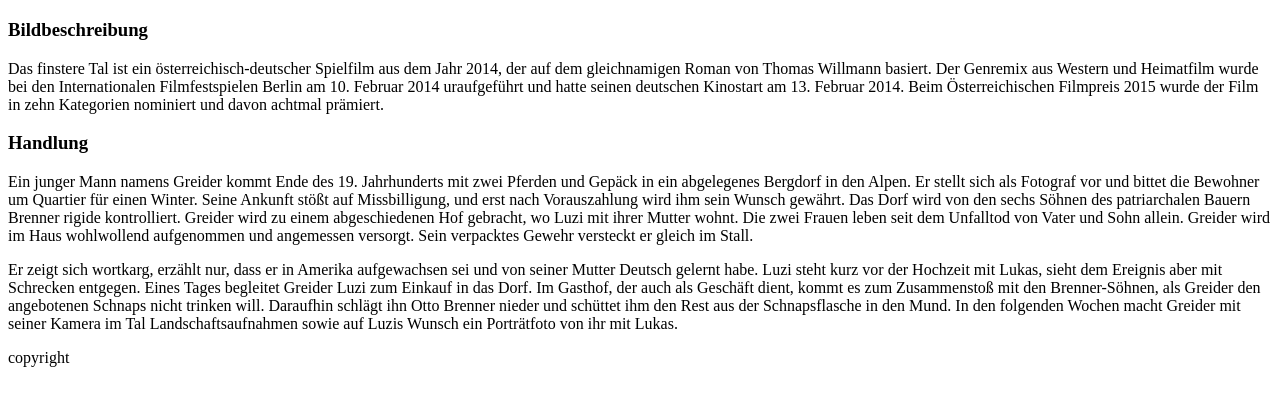
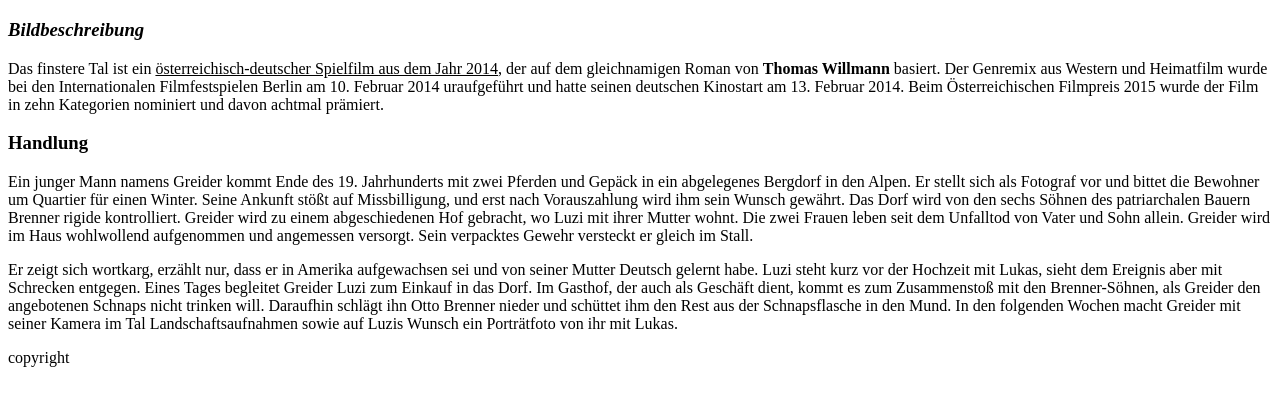
Before and after one commit to roman-cf/WF-HTML5-DAY01-Roman-Vinzenz, a plain HTML site: page basicExercise5.html in a window 1280 px wide. Shown: the part 61-466 px from the top of the page. Drawn offline with Linux system fonts and the light colour scheme.

Commit message:
Movieseite erweitern

```diff
--- a/basicExercise5.html
+++ b/basicExercise5.html
@@ -11,8 +11,8 @@
 </header>
 
 <main>
-	<h3>Bildbeschreibung</h3>
-	<span>Das finstere Tal ist ein österreichisch-deutscher Spielfilm aus dem Jahr 2014, der auf dem gleichnamigen Roman von Thomas Willmann basiert. Der Genremix aus Western und Heimatfilm wurde bei den Internationalen Filmfestspielen Berlin am 10. Februar 2014 uraufgeführt und hatte seinen deutschen Kinostart am 13. Februar 2014. Beim Österreichischen Filmpreis 2015 wurde der Film in zehn Kategorien nominiert und davon achtmal prämiert.</span>
+	<h3><i>Bildbeschreibung</i></h3>
+	<span>Das finstere Tal ist ein <u>österreichisch-deutscher Spielfilm aus dem Jahr 2014</u>, der auf dem gleichnamigen Roman von <strong>Thomas Willmann </strong>basiert. Der Genremix aus Western und Heimatfilm wurde bei den Internationalen Filmfestspielen Berlin am 10. Februar 2014 uraufgeführt und hatte seinen deutschen Kinostart am 13. Februar 2014. Beim Österreichischen Filmpreis 2015 wurde der Film in zehn Kategorien nominiert und davon achtmal prämiert.</span>
 	<h3>Handlung</h3>
 	<span><p>Ein junger Mann namens Greider kommt Ende des 19. Jahrhunderts mit zwei Pferden und Gepäck in ein abgelegenes Bergdorf in den Alpen. Er stellt sich als Fotograf vor und bittet die Bewohner um Quartier für einen Winter. Seine Ankunft stößt auf Missbilligung, und erst nach Vorauszahlung wird ihm sein Wunsch gewährt. Das Dorf wird von den sechs Söhnen des patriarchalen Bauern Brenner rigide kontrolliert. Greider wird zu einem abgeschiedenen Hof gebracht, wo Luzi mit ihrer Mutter wohnt. Die zwei Frauen leben seit dem Unfalltod von Vater und Sohn allein. Greider wird im Haus wohlwollend aufgenommen und angemessen versorgt. Sein verpacktes Gewehr versteckt er gleich im Stall.</p><p> Er zeigt sich wortkarg, erzählt nur, dass er in Amerika aufgewachsen sei und von seiner Mutter Deutsch gelernt habe. Luzi steht kurz vor der Hochzeit mit Lukas, sieht dem Ereignis aber mit Schrecken entgegen. Eines Tages begleitet Greider Luzi zum Einkauf in das Dorf. Im Gasthof, der auch als Geschäft dient, kommt es zum Zusammenstoß mit den Brenner-Söhnen, als Greider den angebotenen Schnaps nicht trinken will. Daraufhin schlägt ihn Otto Brenner nieder und schüttet ihm den Rest aus der Schnapsflasche in den Mund. In den folgenden Wochen macht Greider mit seiner Kamera im Tal Landschaftsaufnahmen sowie auf Luzis Wunsch ein Porträtfoto von ihr mit Lukas.</p></span>
 
```
